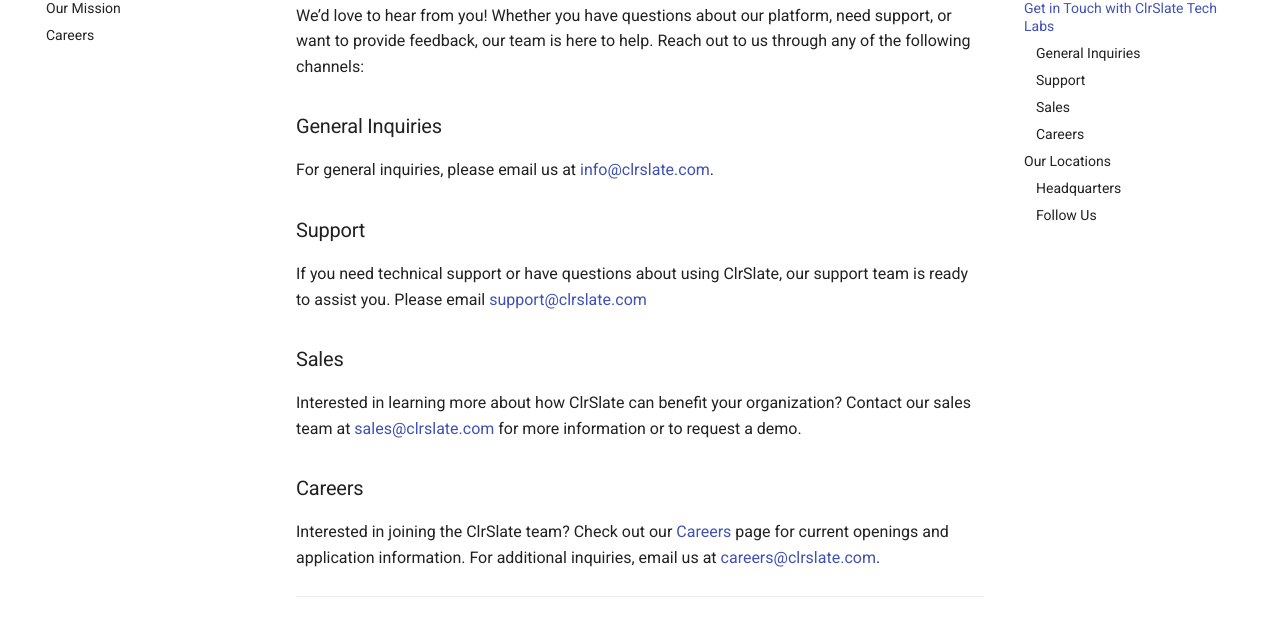
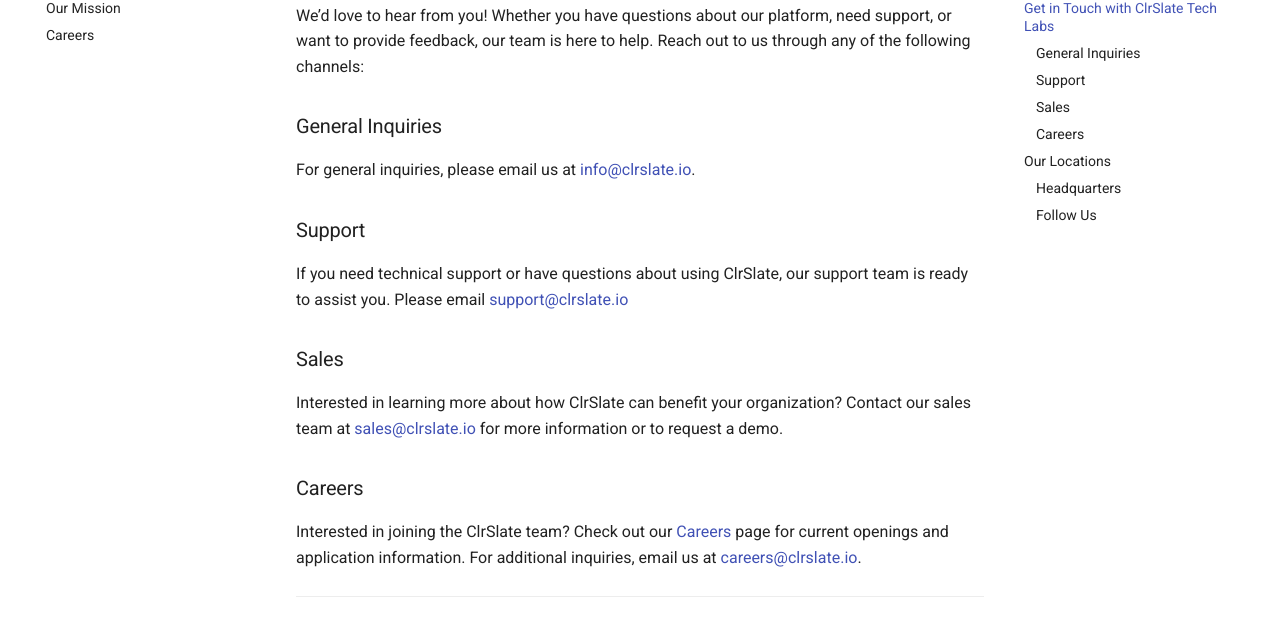
Before and after one commit to clrslate/website, an MkDocs documentation site: the page built from docs/about/index.md, in a window 1280 px wide and 900 px high, scrolled down 216 px. Shown: the part 100-743 px from the top of the window. Built offline with MkDocs 1.6.1 and Material for MkDocs 9.7.7, drawn with Linux system fonts in a browser that asks for light colours.

Commit message:
updated email address from clrslate.com to clrslate.io

```diff
--- a/docs/about/index.md
+++ b/docs/about/index.md
@@ -6,19 +6,19 @@
 
 ### General Inquiries
 
-For general inquiries, please email us at [info@clrslate.com](mailto:info@clrslate.com).
+For general inquiries, please email us at [info@clrslate.io](mailto:info@clrslate.io).
 
 ### Support
 
-If you need technical support or have questions about using ClrSlate, our support team is ready to assist you. Please email [support@clrslate.com](mailto:support@clrslate.com)
+If you need technical support or have questions about using ClrSlate, our support team is ready to assist you. Please email [support@clrslate.io](mailto:support@clrslate.io)
 
 ### Sales
 
-Interested in learning more about how ClrSlate can benefit your organization? Contact our sales team at [sales@clrslate.com](mailto:sales@clrslate.com) for more information or to request a demo.
+Interested in learning more about how ClrSlate can benefit your organization? Contact our sales team at [sales@clrslate.io](mailto:sales@clrslate.io) for more information or to request a demo.
 
 ### Careers
 
-Interested in joining the ClrSlate team? Check out our [Careers](careers.md) page for current openings and application information. For additional inquiries, email us at [careers@clrslate.com](mailto:careers@clrslate.com).
+Interested in joining the ClrSlate team? Check out our [Careers](careers.md) page for current openings and application information. For additional inquiries, email us at [careers@clrslate.io](mailto:careers@clrslate.io).
 
 ---
 
```
Also changed, not shown: docs/about/careers.md (+1 -1 lines).
